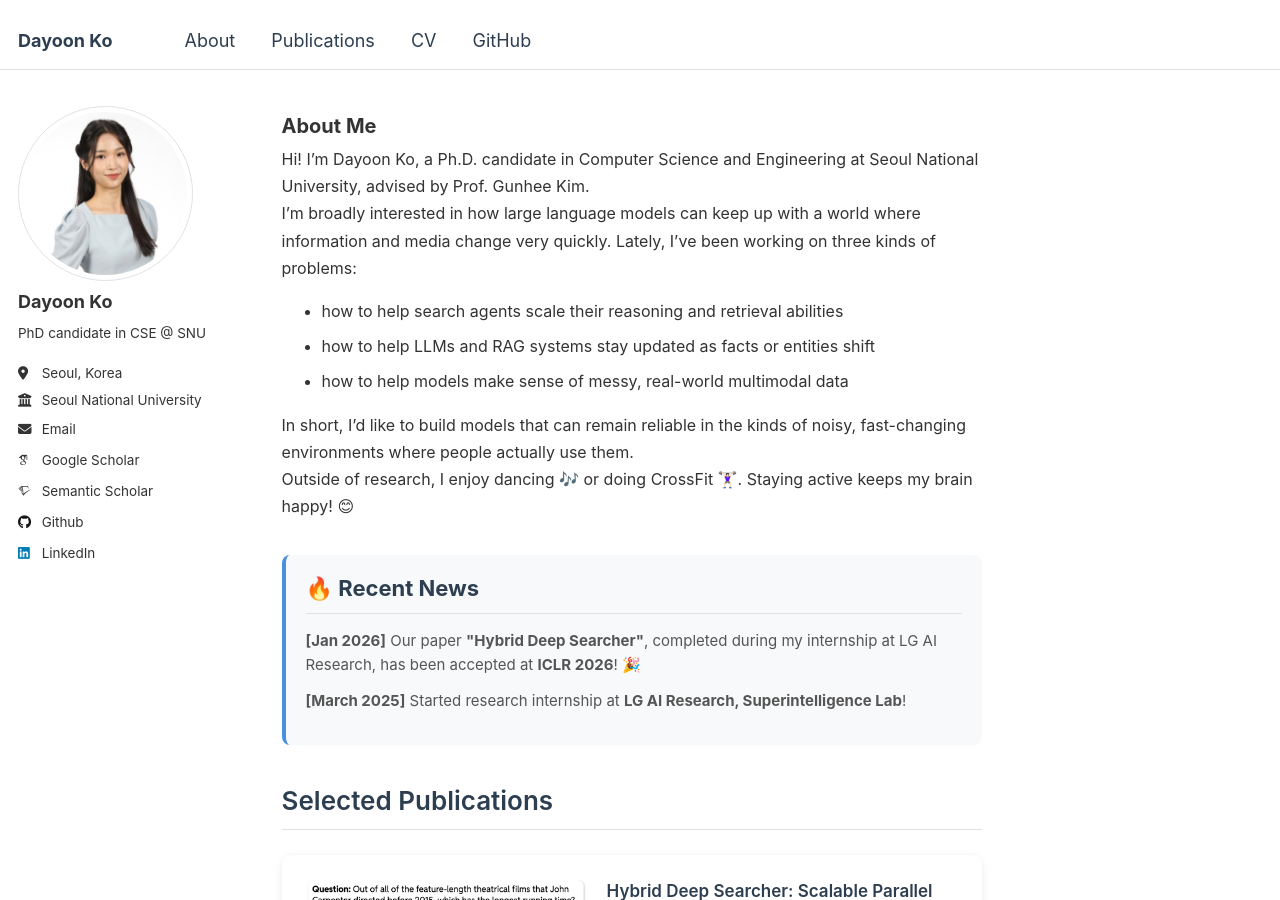
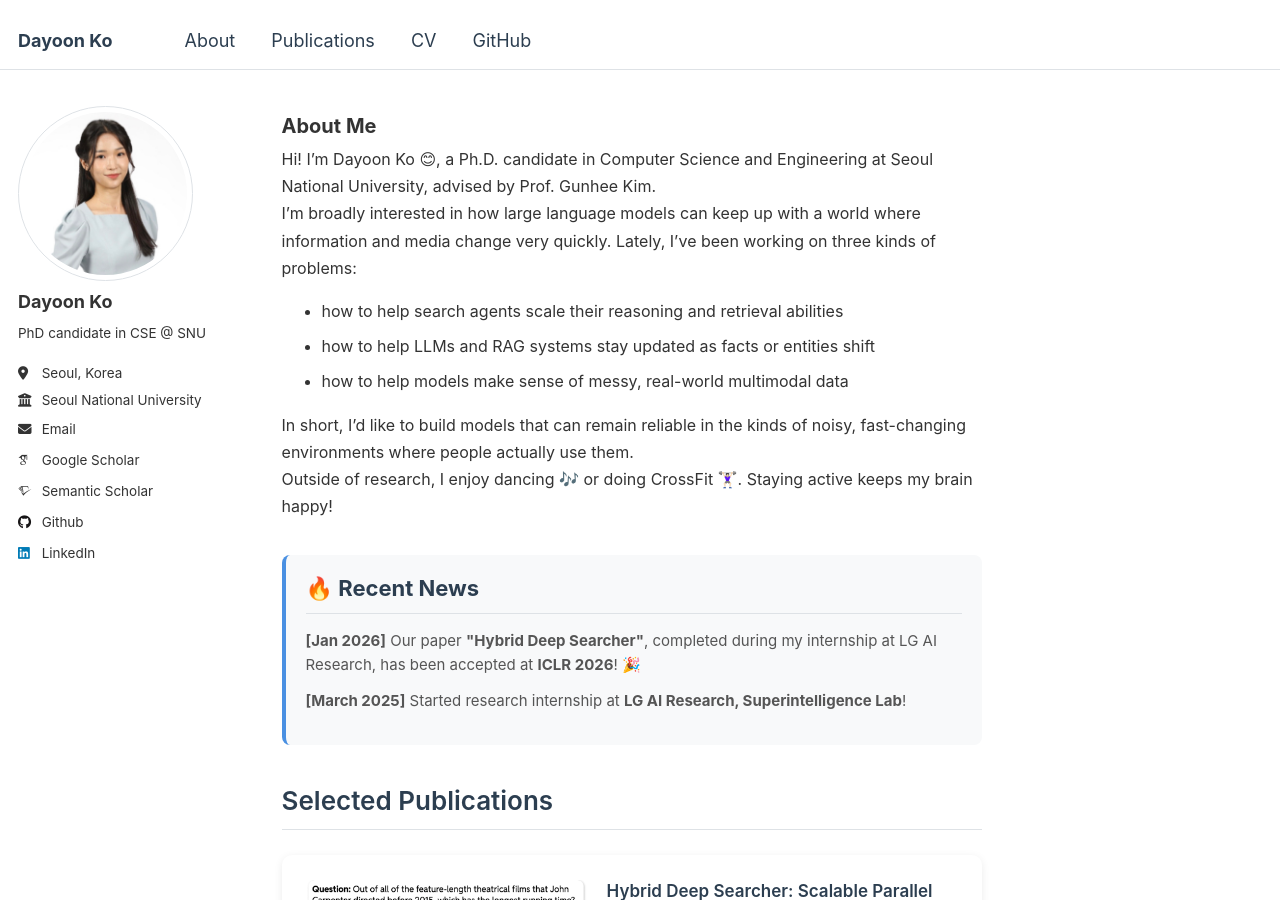
Before and after one commit to dayoon-ko/dayoon-ko.github.io, a Jekyll site: the page built from _pages/about.md, in a window 1280 px wide and 900 px high. Built offline with Jekyll 4.4.1, drawn with Linux system fonts in a browser that asks for light colours; some web fonts are replaced.

Commit message:
iclr2026 update

```diff
--- a/_pages/about.md
+++ b/_pages/about.md
@@ -149,7 +149,7 @@ redirect_from:
 </style>
 
 <div class="intro-section">
-  Hi! I’m Dayoon Ko, a Ph.D. candidate in Computer Science and Engineering at Seoul National University, advised by Prof. Gunhee Kim.
+  Hi! I’m Dayoon Ko 😊, a Ph.D. candidate in Computer Science and Engineering at Seoul National University, advised by Prof. Gunhee Kim.
   <br>
   I’m broadly interested in how large language models can keep up with a world where information and media change very quickly. Lately, I’ve been working on three kinds of problems:
   <br>
@@ -160,7 +160,7 @@ redirect_from:
   </ul>
   In short, I’d like to build models that can remain reliable in the kinds of noisy, fast-changing environments where people actually use them.
   <br>
-  Outside of research, I enjoy dancing 🎶 or doing CrossFit 🏋🏻‍♀️. Staying active keeps my brain happy! 😊
+  Outside of research, I enjoy dancing 🎶 or doing CrossFit 🏋🏻‍♀️. Staying active keeps my brain happy!
 </div>
 
 
```
